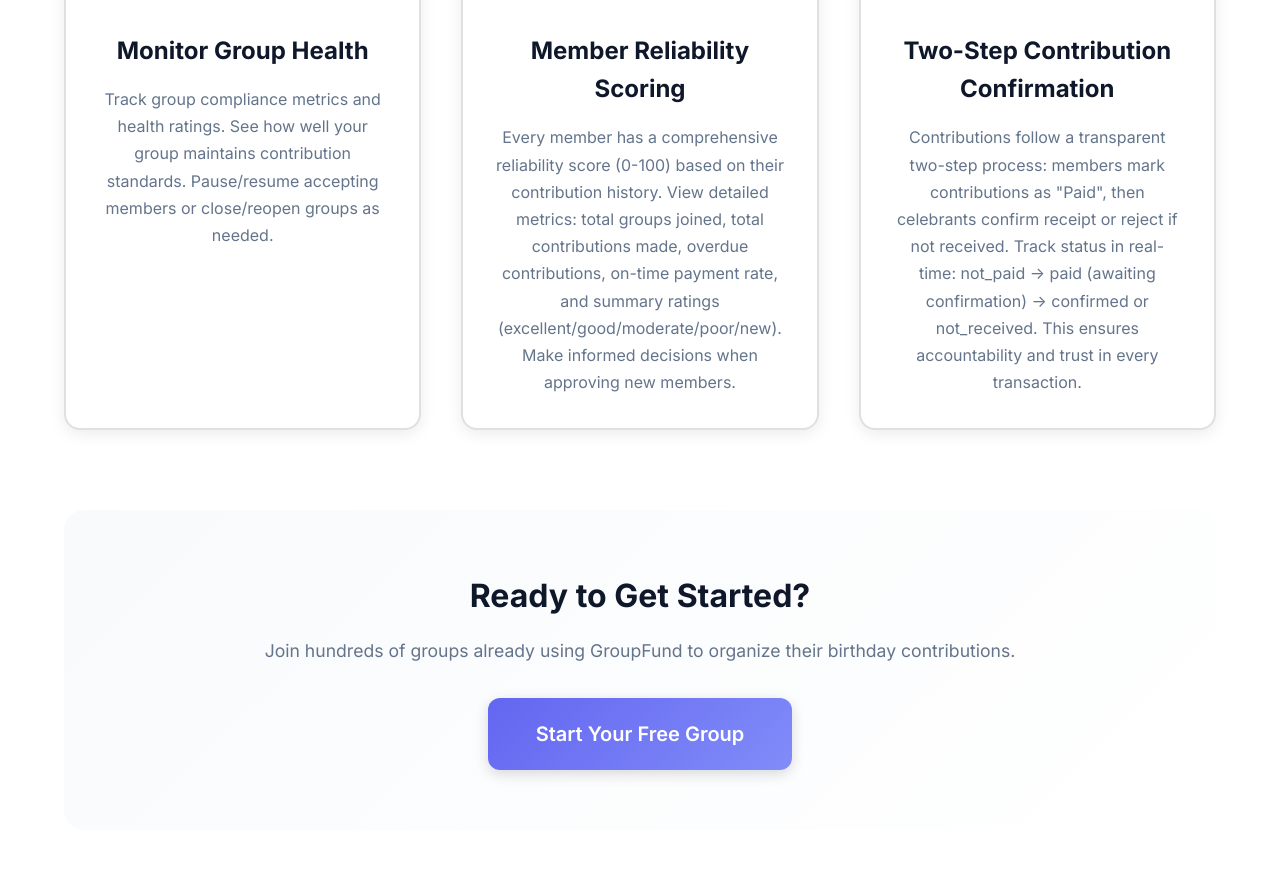
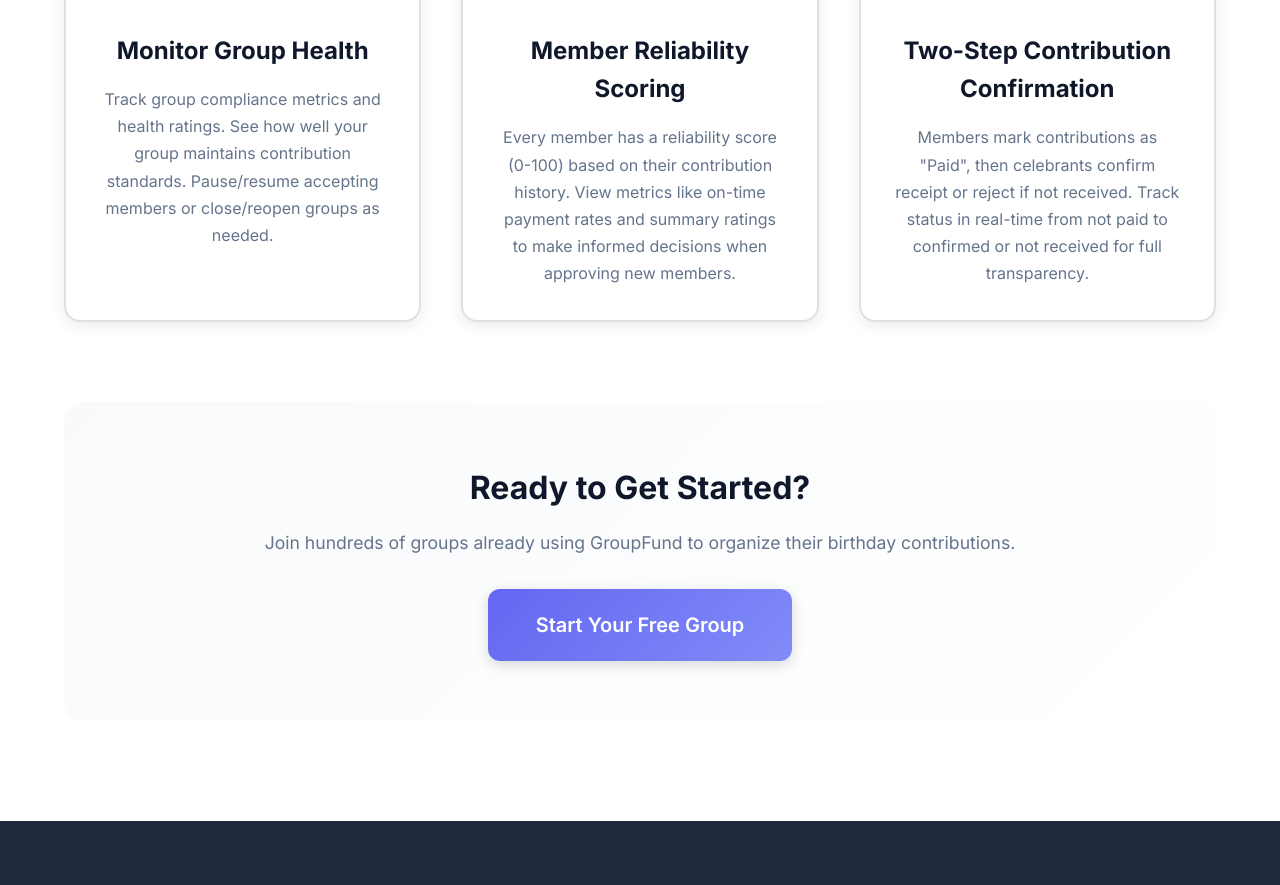
Before and after one commit to chinazaaa/groupfund-website, a React (Vite) app: page /how-it-works in a window 1280 px wide. Shown: the part 1840-2725 px from the top of the page. Built offline with nearby package versions, Linux system fonts and the light colour scheme; no server answers.

Commit message:
Update HowItWorksPage.jsx

```diff
--- a/src/pages/HowItWorksPage.jsx
+++ b/src/pages/HowItWorksPage.jsx
@@ -50,13 +50,13 @@ export default function HowItWorksPage() {
     {
       number: '8',
       title: 'Member Reliability Scoring',
-      description: 'Every member has a comprehensive reliability score (0-100) based on their contribution history. View detailed metrics: total groups joined, total contributions made, overdue contributions, on-time payment rate, and summary ratings (excellent/good/moderate/poor/new). Make informed decisions when approving new members.',
+      description: 'Every member has a reliability score (0-100) based on their contribution history. View metrics like on-time payment rates and summary ratings to make informed decisions when approving new members.',
       icon: '⭐'
     },
     {
       number: '9',
       title: 'Two-Step Contribution Confirmation',
-      description: 'Contributions follow a transparent two-step process: members mark contributions as "Paid", then celebrants confirm receipt or reject if not received. Track status in real-time: not_paid → paid (awaiting confirmation) → confirmed or not_received. This ensures accountability and trust in every transaction.',
+      description: 'Members mark contributions as "Paid", then celebrants confirm receipt or reject if not received. Track status in real-time from not paid to confirmed or not received for full transparency.',
       icon: '🔄'
     }
   ]
```
